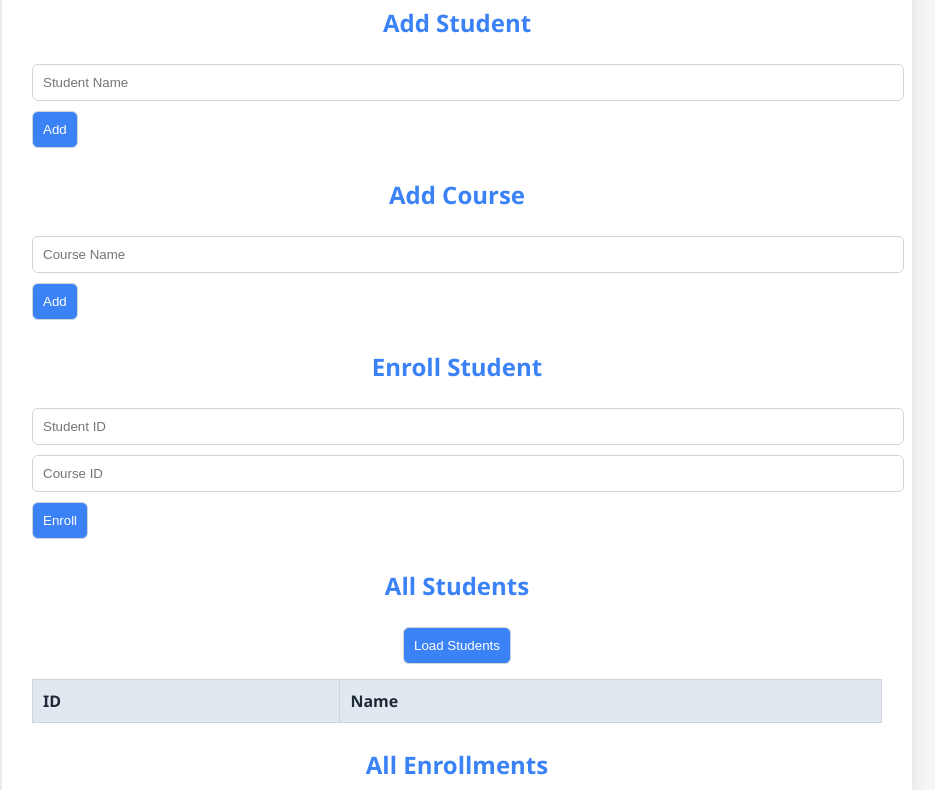
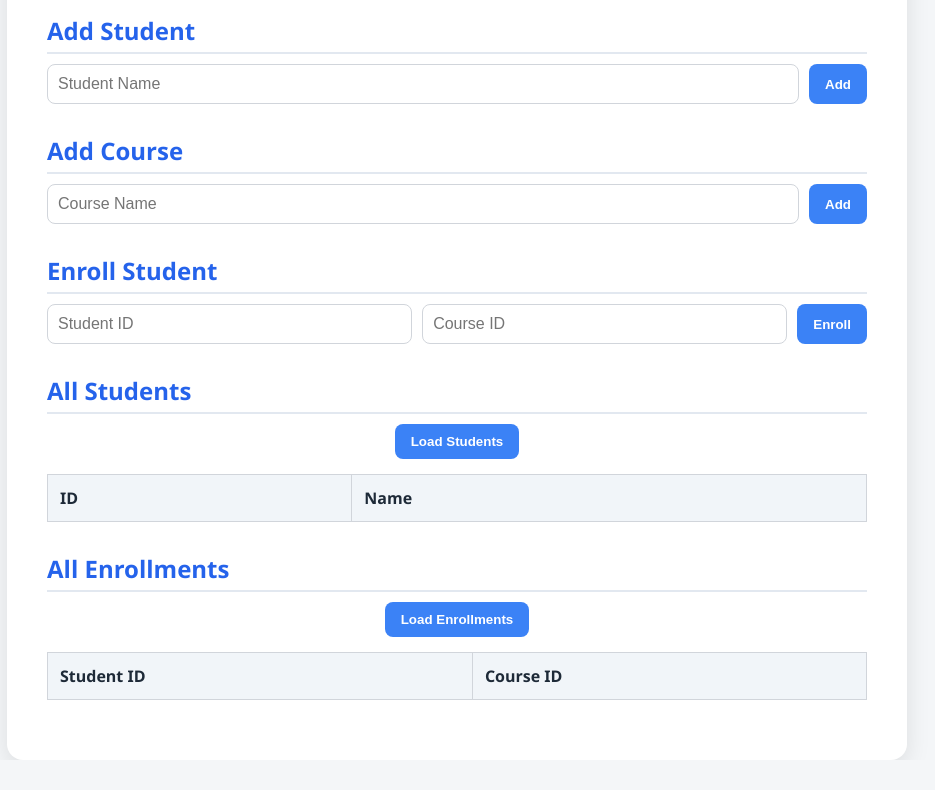
Before and after one commit to anshlakhera048/Student-Management-System-SOA-, a website: page frontend/index.html in a window 1280 px wide. Shown: the part 110-900 px from the top of the page, without its empty margins (183-1118 px from the left). After the commit the page ends 870 px from the top, so only its background shows below. Drawn offline with Linux system fonts and the light colour scheme; a web font is replaced by a local one.

Commit message:
new changes in frontend

```diff
--- a/frontend/index.html
+++ b/frontend/index.html
@@ -3,84 +3,78 @@
 
 <head>
   <meta charset="UTF-8">
+  <meta name="viewport" content="width=device-width, initial-scale=1.0">
   <title>Student Management</title>
+  <link href="https://fonts.googleapis.com/css2?family=Segoe+UI&display=swap" rel="stylesheet">
   <style>
+    * {
+      box-sizing: border-box;
+    }
+
     body {
-            background-color: #f4f6f8;
+      margin: 0;
+      font-family: 'Segoe UI', sans-serif;
+      background: #f4f6f8;
       color: #1e2a38;
-            font-family: 'Segoe UI', sans-serif;
       display: flex;
       justify-content: center;
       align-items: center;
       min-height: 100vh;
-            margin: 0;
     }
 
     .container {
-            background-color: #ffffff;
-            padding: 30px;
-            border-radius: 15px;
-            box-shadow: 0 4px 20px rgba(0, 0, 0, 0.1);
-            width: 90%;
-            max-width: 850px;
+      background: #fff;
+      padding: 30px 40px;
+      border-radius: 16px;
+      box-shadow: 0 8px 25px rgba(0, 0, 0, 0.1);
+      width: 95%;
+      max-width: 900px;
     }
 
-        h1, h2 {
+    h1 {
+      text-align: center;
+      margin-bottom: 30px;
       color: #3b82f6;
-            text-align: center;
     }
 
-        input, button {
-            padding: 10px;
-            margin: 5px 0;
-            border: 1px solid #d1d5db;
-            border-radius: 6px;
+    .section {
+      margin-bottom: 30px;
+    }
+
+    .section h2 {
+      margin-bottom: 10px;
+      color: #2563eb;
+      border-bottom: 2px solid #e2e8f0;
+      padding-bottom: 5px;
+    }
+
+    .input-group {
+      display: flex;
+      gap: 10px;
+      flex-wrap: wrap;
     }
 
     input {
-            background-color: #ffffff;
-            color: #1e2a38;
-            width: 100%;
+      flex: 1;
+      padding: 10px;
+      border: 1px solid #d1d5db;
+      border-radius: 8px;
+      font-size: 16px;
     }
 
     button {
-            background-color: #3b82f6;
-            color: #ffffff;
+      background: #3b82f6;
+      color: #fff;
+      border: none;
+      padding: 10px 16px;
+      border-radius: 8px;
       cursor: pointer;
-            transition: background-color 0.3s ease;
+      font-weight: bold;
+      transition: background 0.3s;
     }
 
     button:hover {
-            background-color: #1e40af;
-        }
-
-        table {
-            width: 100%;
-            margin-top: 10px;
-            border-collapse: collapse;
-        }
-
-        th, td {
-            border: 1px solid #d1d5db;
-            padding: 10px;
-            text-align: left;
-        }
-
-        th {
-            background-color: #e2e8f0;
-            color: #1e2a38;
-        }
-
-        td {
-            background-color: #ffffff;
-        }
-
-        tr:nth-child(even) td {
-            background-color: #f0f0f0;
-        }
-
-        .section {
-            margin-bottom: 25px;
+      background: #1e40af;
     }
 
     .centered-btn {
@@ -88,31 +82,55 @@
       margin-top: 10px;
     }
 
+    table {
+      width: 100%;
+      border-collapse: collapse;
+      margin-top: 15px;
+    }
 
+    th, td {
+      padding: 12px;
+      border: 1px solid #d1d5db;
+      text-align: left;
+    }
+
+    th {
+      background-color: #f1f5f9;
+    }
+
+    tr:nth-child(even) td {
+      background-color: #f9fafb;
+    }
   </style>
 </head>
 
 <body>
   <div class="container">
-        <h1>Student Management SOA</h1>
+    <h1>Student Management System (SOA)</h1>
 
     <div class="section">
       <h2>Add Student</h2>
+      <div class="input-group">
         <input id="studentName" placeholder="Student Name" />
         <button onclick="addStudent()">Add</button>
+      </div>
     </div>
 
     <div class="section">
       <h2>Add Course</h2>
+      <div class="input-group">
         <input id="courseName" placeholder="Course Name" />
         <button onclick="addCourse()">Add</button>
+      </div>
     </div>
 
     <div class="section">
       <h2>Enroll Student</h2>
+      <div class="input-group">
         <input id="studentId" placeholder="Student ID" />
         <input id="courseId" placeholder="Course ID" />
         <button onclick="enrollStudent()">Enroll</button>
+      </div>
     </div>
 
     <div class="section">
@@ -149,6 +167,10 @@
   </div>
 
   <script>
+    function alertMsg(data) {
+      alert(data.message || "Operation completed.");
+    }
+
     function addStudent() {
       const name = document.getElementById('studentName').value.trim();
       if (!name) return alert("Please enter a student name.");
@@ -196,7 +218,7 @@
       fetch("https://student-service-5rel.onrender.com")
         .then(res => res.json())
         .then(data => {
-                const table = document.getElementById('studentsTable').querySelector('tbody');
+          const table = document.querySelector('#studentsTable tbody');
           table.innerHTML = '';
           data.forEach(s => {
             const row = `<tr><td>${s.id}</td><td>${s.name}</td></tr>`;
@@ -210,7 +232,7 @@
       fetch("https://enrollment-service-8v56.onrender.com")
         .then(res => res.json())
         .then(data => {
-                const table = document.getElementById('enrollmentsTable').querySelector('tbody');
+          const table = document.querySelector('#enrollmentsTable tbody');
           table.innerHTML = '';
           data.forEach(e => {
             const row = `<tr><td>${e.studentId}</td><td>${e.courseId}</td></tr>`;
@@ -219,12 +241,7 @@
         })
         .catch(err => alert("Error fetching enrollments: " + err.message));
     }
-
-        function alertMsg(data) {
-            alert(data.message || "Operation completed.");
-        }
   </script>
-
 </body>
 
 </html>
```
Lines whose indentation alone changed are shown as unchanged.
